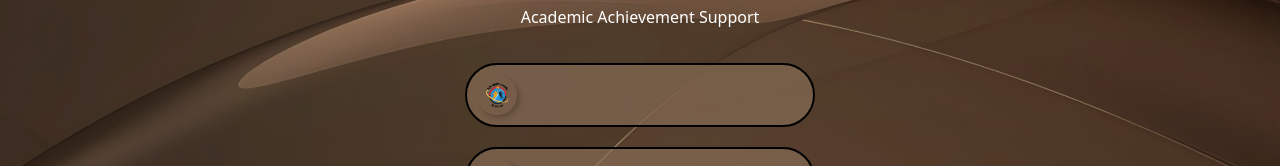
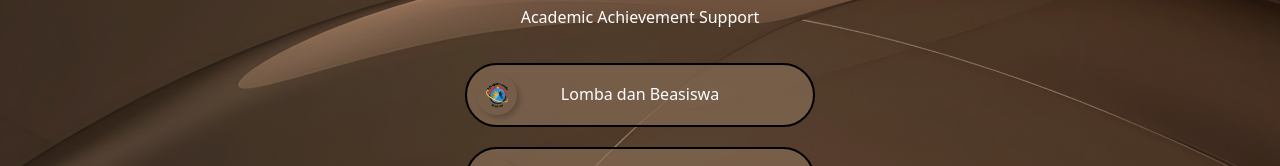
Before and after one commit to Wilenn/linktree, a website: page index.html in a window 1280 px wide. Shown: the part 271-437 px from the top of the page. Drawn offline with nearby package versions, Linux system fonts and the light colour scheme.

Commit message:
card-test

```diff
--- a/index.html
+++ b/index.html
@@ -283,7 +283,7 @@
         <div class="container d-flex flex-column align-items-center mt-4">
             <a href="lomba_beasiswa.html" class="custom-card">
                 <img src="images/lomba-logo.png" alt="Icon">
-                <h5></h5>
+                <h5>Lomba dan Beasiswa</h5>
             </a>
             <a href="sharing_session.html" class="custom-card">
                 <img src="images/sharing-session.png" alt="Icon">
```
